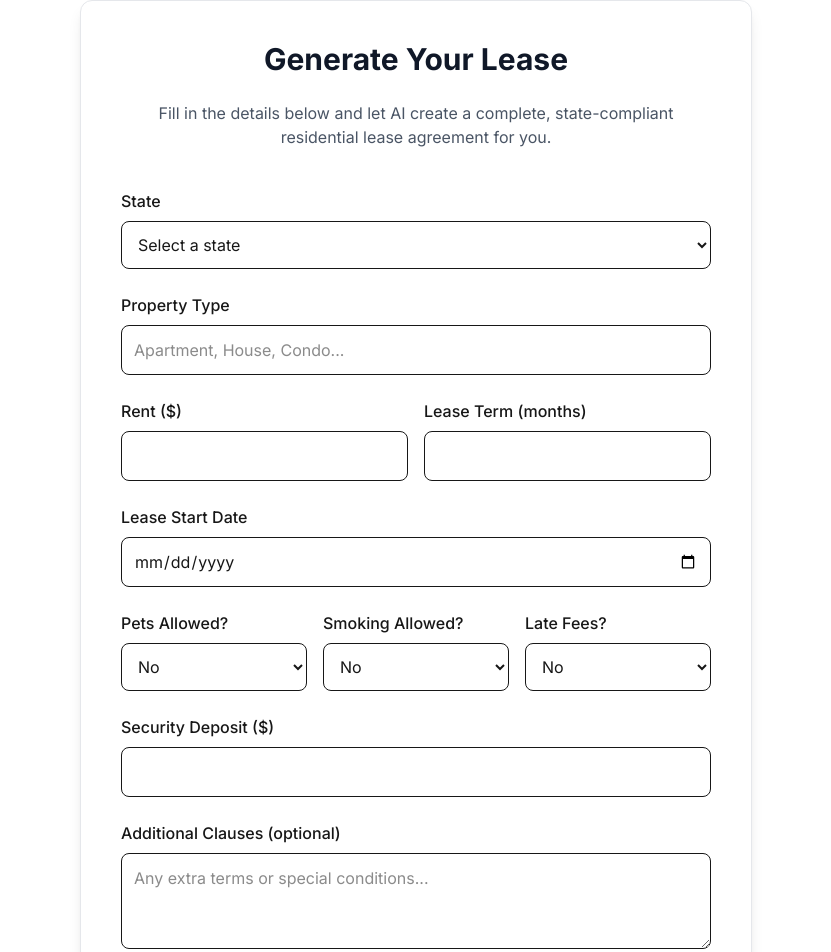
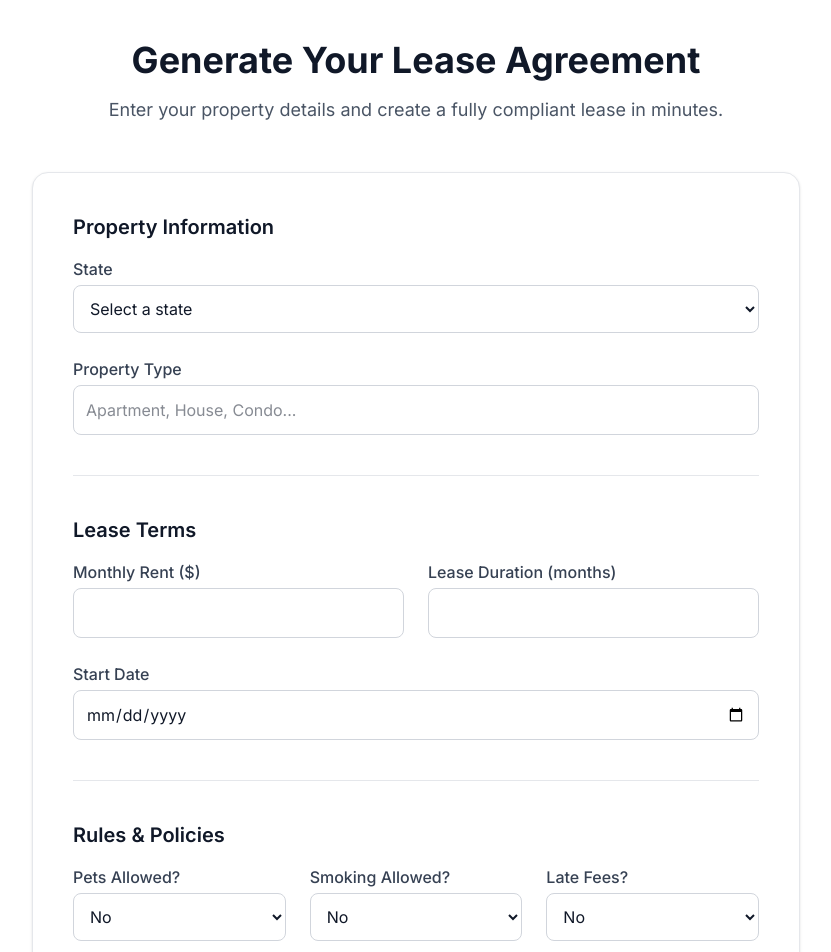
Before and after one commit to Shauliko/aileasebuilder, a Next.js app: page /generate-lease in a window 1280 px wide. Shown: the part 101-1053 px from the top of the page, without its empty margins (224-1055 px from the left). Built offline with nearby package versions, Linux system fonts and the light colour scheme.

Commit message:
Refined UI for generate-lease page

```diff
--- a/app/generate-lease/page.tsx
+++ b/app/generate-lease/page.tsx
@@ -18,11 +18,11 @@ export default function GenerateLeasePage() {
     extraClauses: ""
   });
 
-  function updateField(key: string, value: string) {
+  const updateField = (key: string, value: string) => {
     setForm(prev => ({ ...prev, [key]: value }));
-  }
+  };
 
-  async function handleSubmit() {
+  const handleSubmit = async () => {
     setLoading(true);
 
     try {
@@ -34,95 +34,136 @@ export default function GenerateLeasePage() {
       const data = await res.json();
       localStorage.setItem("lease-result", JSON.stringify(data));
       window.location.href = "/download";
-
-    } catch (e) {
-      console.error(e);
+    } catch (err) {
       alert("Error generating lease");
+      console.error(err);
     }
 
     setLoading(false);
-  }
+  };
 
   return (
-    <div className="flex justify-center">
-      <div className="bg-white shadow-lg rounded-xl p-10 w-full max-w-2xl border border-gray-200">
+    <div className="max-w-3xl mx-auto">
+      {/* HEADER */}
+      <div className="text-center mb-12 mt-10">
+        <h1 className="text-4xl font-bold text-gray-900">
+          Generate Your Lease Agreement
+        </h1>
+        <p className="text-gray-600 mt-4 text-lg">
+          Enter your property details and create a fully compliant lease in minutes.
+        </p>
+      </div>
 
-        <h1 className="text-3xl font-bold text-gray-900 mb-6 text-center">
-          Generate Your Lease
-        </h1>
-        <p className="text-gray-600 text-center mb-10">
-          Fill in the details below and let AI create a complete,
-          state-compliant residential lease agreement for you.
-        </p>
+      {/* CARD */}
+      <div className="bg-white rounded-2xl shadow-sm border border-gray-200 p-10 space-y-10">
+
+        {/* SECTION 1 — BASIC INFO */}
+        <div>
+          <h2 className="text-xl font-semibold text-gray-900 mb-4">
+            Property Information
+          </h2>
 
           <div className="space-y-6">
 
             {/* State */}
             <div>
-            <label className="block mb-2 font-medium">State</label>
+              <label className="block text-gray-700 font-medium mb-1">
+                State
+              </label>
               <select
-              className="border rounded-lg w-full p-3 focus:ring-2 focus:ring-blue-500"
+                className="w-full border border-gray-300 rounded-lg p-3 text-gray-900 focus:ring-2 focus:ring-blue-600"
                 onChange={(e) => updateField("state", e.target.value)}
               >
                 <option value="">Select a state</option>
                 {[
-                "AL","AK","AZ","AR","CA","CO","CT","DE","FL","GA",
-                "HI","ID","IL","IN","IA","KS","KY","LA","ME","MD",
-                "MA","MI","MN","MS","MO","MT","NE","NV","NH","NJ",
-                "NM","NY","NC","ND","OH","OK","OR","PA","RI","SC",
-                "SD","TN","TX","UT","VT","VA","WA","WV","WI","WY"
-              ].map(s => <option key={s}>{s}</option>)}
+                  "AL","AK","AZ","AR","CA","CO","CT","DE","FL","GA","HI","ID","IL","IN","IA","KS",
+                  "KY","LA","ME","MD","MA","MI","MN","MS","MO","MT","NE","NV","NH","NJ","NM","NY",
+                  "NC","ND","OH","OK","OR","PA","RI","SC","SD","TN","TX","UT","VT","VA","WA","WV",
+                  "WI","WY"
+                ].map(s => (
+                  <option key={s}>{s}</option>
+                ))}
               </select>
             </div>
 
             {/* Property Type */}
             <div>
-            <label className="block mb-2 font-medium">Property Type</label>
+              <label className="block text-gray-700 font-medium mb-1">
+                Property Type
+              </label>
               <input
-              className="border rounded-lg w-full p-3 focus:ring-2 focus:ring-blue-500"
                 placeholder="Apartment, House, Condo..."
+                className="w-full border border-gray-300 rounded-lg p-3 text-gray-900 focus:ring-2 focus:ring-blue-600"
                 onChange={(e) => updateField("propertyType", e.target.value)}
               />
             </div>
+          </div>
+        </div>
 
-          {/* Rent + Term */}
-          <div className="grid grid-cols-1 md:grid-cols-2 gap-4">
+        <hr className="border-gray-200" />
+
+        {/* SECTION 2 — LEASE TERMS */}
         <div>
-              <label className="block mb-2 font-medium">Rent ($)</label>
+          <h2 className="text-xl font-semibold text-gray-900 mb-4">
+            Lease Terms
+          </h2>
+
+          <div className="grid grid-cols-1 md:grid-cols-2 gap-6">
+
+            {/* Rent */}
+            <div>
+              <label className="block text-gray-700 font-medium mb-1">
+                Monthly Rent ($)
+              </label>
               <input
-                className="border rounded-lg w-full p-3 focus:ring-2 focus:ring-blue-500"
                 type="number"
+                className="w-full border rounded-lg p-3 border-gray-300 text-gray-900 focus:ring-2 focus:ring-blue-600"
                 onChange={(e) => updateField("rent", e.target.value)}
               />
             </div>
 
+            {/* Lease Term */}
             <div>
-              <label className="block mb-2 font-medium">Lease Term (months)</label>
+              <label className="block text-gray-700 font-medium mb-1">
+                Lease Duration (months)
+              </label>
               <input
-                className="border rounded-lg w-full p-3 focus:ring-2 focus:ring-blue-500"
                 type="number"
+                className="w-full border rounded-lg p-3 border-gray-300 text-gray-900 focus:ring-2 focus:ring-blue-600"
                 onChange={(e) => updateField("term", e.target.value)}
               />
             </div>
           </div>
 
           {/* Start Date */}
-          <div>
-            <label className="block mb-2 font-medium">Lease Start Date</label>
+          <div className="mt-6">
+            <label className="block text-gray-700 font-medium mb-1">
+              Start Date
+            </label>
             <input
               type="date"
-              className="border rounded-lg w-full p-3 focus:ring-2 focus:ring-blue-500"
+              className="w-full border rounded-lg p-3 border-gray-300 text-gray-900 focus:ring-2 focus:ring-blue-600"
               onChange={(e) => updateField("startDate", e.target.value)}
             />
           </div>
+        </div>
 
-          {/* Pets / Smoking / Late Fees */}
-          <div className="grid grid-cols-1 md:grid-cols-3 gap-4">
+        <hr className="border-gray-200" />
 
+        {/* SECTION 3 — POLICIES */}
         <div>
-              <label className="block mb-2 font-medium">Pets Allowed?</label>
+          <h2 className="text-xl font-semibold text-gray-900 mb-4">
+            Rules & Policies
+          </h2>
+
+          <div className="grid grid-cols-1 md:grid-cols-3 gap-6">
+            {/* Pets */}
+            <div>
+              <label className="block text-gray-700 font-medium mb-1">
+                Pets Allowed?
+              </label>
               <select
-                className="border rounded-lg w-full p-3 focus:ring-2 focus:ring-blue-500"
+                className="w-full border rounded-lg p-3 border-gray-300 text-gray-900 focus:ring-2 focus:ring-blue-600"
                 onChange={(e) => updateField("pets", e.target.value)}
               >
                 <option value="no">No</option>
@@ -130,10 +171,13 @@ export default function GenerateLeasePage() {
               </select>
             </div>
 
+            {/* Smoking */}
             <div>
-              <label className="block mb-2 font-medium">Smoking Allowed?</label>
+              <label className="block text-gray-700 font-medium mb-1">
+                Smoking Allowed?
+              </label>
               <select
-                className="border rounded-lg w-full p-3 focus:ring-2 focus:ring-blue-500"
+                className="w-full border rounded-lg p-3 border-gray-300 text-gray-900 focus:ring-2 focus:ring-blue-600"
                 onChange={(e) => updateField("smoking", e.target.value)}
               >
                 <option value="no">No</option>
@@ -141,35 +185,44 @@ export default function GenerateLeasePage() {
               </select>
             </div>
 
+            {/* Late Fees */}
             <div>
-              <label className="block mb-2 font-medium">Late Fees?</label>
+              <label className="block text-gray-700 font-medium mb-1">
+                Late Fees?
+              </label>
               <select
-                className="border rounded-lg w-full p-3 focus:ring-2 focus:ring-blue-500"
+                className="w-full border rounded-lg p-3 border-gray-300 text-gray-900 focus:ring-2 focus:ring-blue-600"
                 onChange={(e) => updateField("lateFees", e.target.value)}
               >
                 <option value="no">No</option>
                 <option value="yes">Yes</option>
               </select>
             </div>
-
           </div>
 
           {/* Deposit */}
-          <div>
-            <label className="block mb-2 font-medium">Security Deposit ($)</label>
+          <div className="mt-6">
+            <label className="block text-gray-700 font-medium mb-1">
+              Security Deposit ($)
+            </label>
             <input
-              className="border rounded-lg w-full p-3 focus:ring-2 focus:ring-blue-500"
               type="number"
+              className="w-full border rounded-lg p-3 border-gray-300 text-gray-900 focus:ring-2 focus:ring-blue-600"
               onChange={(e) => updateField("deposit", e.target.value)}
             />
           </div>
+        </div>
 
-          {/* Extra Clauses */}
+        <hr className="border-gray-200" />
+
+        {/* SECTION 4 — EXTRA CLAUSES */}
         <div>
-            <label className="block mb-2 font-medium">Additional Clauses (optional)</label>
+          <h2 className="text-xl font-semibold text-gray-900 mb-4">
+            Additional Clauses (optional)
+          </h2>
           <textarea
-              className="border rounded-lg w-full p-3 h-24 focus:ring-2 focus:ring-blue-500"
-              placeholder="Any extra terms or special conditions..."
+            placeholder="Any extra terms or specific instructions..."
+            className="w-full border rounded-lg p-4 h-28 border-gray-300 text-gray-900 focus:ring-2 focus:ring-blue-600"
             onChange={(e) => updateField("extraClauses", e.target.value)}
           />
         </div>
@@ -178,14 +231,18 @@ export default function GenerateLeasePage() {
         <button
           onClick={handleSubmit}
           disabled={loading}
-            className={`w-full py-4 text-lg font-medium text-white rounded-lg transition ${
-              loading ? "bg-blue-400 cursor-not-allowed" : "bg-blue-600 hover:bg-blue-700"
+          className={`w-full py-4 text-lg font-semibold rounded-xl text-white transition-all ${
+            loading
+              ? "bg-blue-400 cursor-not-allowed"
+              : "bg-blue-600 hover:bg-blue-700 shadow-sm"
           }`}
         >
           {loading ? "Generating Lease..." : "Generate Lease"}
         </button>
-        </div>
 
+        <p className="text-center text-gray-500 text-sm mt-2">
+          Your files will be ready instantly (PDF + DOCX)
+        </p>
       </div>
     </div>
   );
```
Lines whose indentation alone changed are shown as unchanged.
